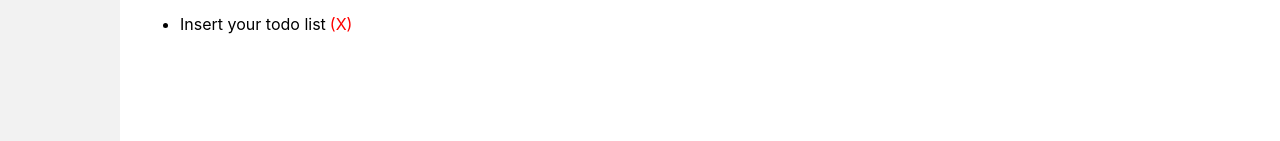
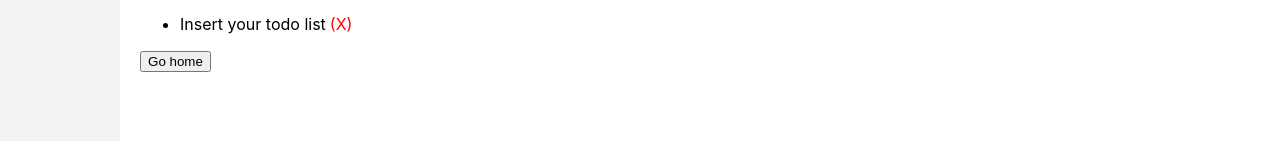
Before and after one commit to Rurien1124/react-typescript-basic, a React (Create React App) app: page /example in a window 1280 px wide. Shown: the part 497-638 px from the top of the page. Built offline with nearby package versions, Linux system fonts and the light colour scheme.

Commit message:
Add button with useNavigate

```diff
--- a/src/pages/example/index.tsx
+++ b/src/pages/example/index.tsx
@@ -5,6 +5,7 @@ import { Counter } from '../../state/Counter';
 import { WithoutContext } from '../../context/without/WithoutContext';
 import { WithContext } from '../../context/with/WithContext';
 import { TodoCompoment } from '../../context/with/TodoCompoment';
+import { HomeButton } from '../../router/Navigate';
 
 export const Example = () => {
   return (
@@ -28,6 +29,9 @@ export const Example = () => {
       {/* With context */}
       <WithContext />
       <TodoCompoment />
+
+      {/* Navigate */}
+      <HomeButton />
     </div>
   );
 };
--- /dev/null
+++ b/src/router/Navigate.tsx
@@ -0,0 +1,20 @@
+import React from 'react';
+import { useNavigate } from 'react-router-dom';
+
+export const HomeButton = () => {
+  const navigator = useNavigate();
+
+  const scrollToTop = () => {
+    window.scrollTo({
+      top: 0,
+      behavior: 'smooth',
+    });
+  };
+
+  const goHome = () => {
+    navigator('/');
+    scrollToTop();
+  };
+
+  return <button onClick={goHome}>Go home</button>;
+};
```
